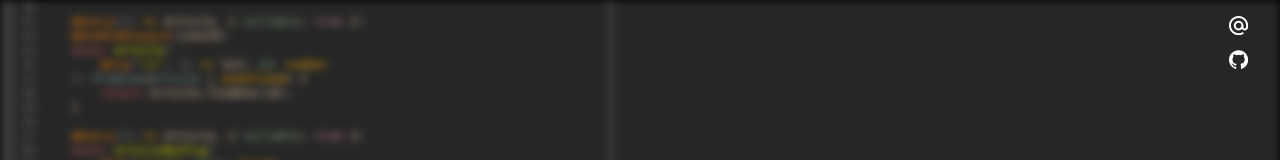
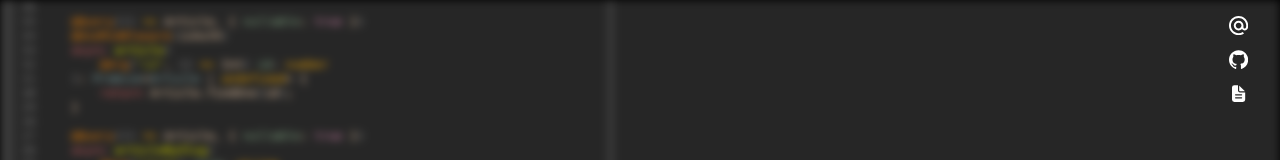
Before and after one commit to mDeram/portfolio, a React (Create React App) app: page / in a window 1280 px wide. Shown: the top 160 px of the page. Built offline with nearby package versions, Linux system fonts and the light colour scheme.

Commit message:
feat: resume in contact buttons

```diff
--- a/package.json
+++ b/package.json
@@ -16,7 +16,10 @@
     "start": "react-scripts start",
     "build": "react-scripts build",
     "test": "react-scripts test",
-    "eject": "react-scripts eject"
+    "eject": "react-scripts eject",
+    "updateCVFr": "mv \"$HOME/Downloads/cv fr.pdf\" ./public/pdf/cv_deramecourt_mathurin_fr.pdf",
+    "updateCVEn": "mv \"$HOME/Downloads/cv en.pdf\" ./public/pdf/cv_deramecourt_mathurin_en.pdf",
+    "updateCV": "npm run updateCVFr; npm run updateCVEn"
   },
   "eslintConfig": {
     "extends": [
--- a/src/components/Contact.jsx
+++ b/src/components/Contact.jsx
@@ -1,10 +1,22 @@
 import { SiGithub, SiMaildotru } from "react-icons/si";
+import { IoDocumentText } from "react-icons/io5";
 
 function Contact() {
+    function getResumeUrl() {
+        let suffix = "en";
+
+        let language = navigator.language || navigator.userLanguage;
+        if (typeof language === "string" && language.toLowerCase().split("-")[0] === "fr")
+            suffix = "fr";
+
+        return `${process.env.PUBLIC_URL}/pdf/cv_deramecourt_mathurin_${suffix}.pdf`;
+    }
+
     return (
         <div className="contact">
             <a className="email" href="mailto:contact@mderam.com"><SiMaildotru title="Send Email"/></a>
-            <a href="https://github.com/mDeram" target="_blank" rel="noreferrer"><SiGithub className="github" title="Open Github"/></a>
+            <a className="github" href="https://github.com/mDeram" target="_blank" rel="noreferrer"><SiGithub title="Open Github"/></a>
+            <a className="resume" href={getResumeUrl()} target="_blank" rel="noreferrer"><IoDocumentText title="Download Resume"/></a>
         </div>
     );
 }
--- a/src/css/contact.css
+++ b/src/css/contact.css
@@ -10,7 +10,7 @@
     flex-direction: column;
 }
 
-.email, .github {
+.email, .github, .resume {
     cursor: pointer;
     color: white;
     font-size: 1.2rem;
```
Also changed, not shown: 2 other files (tests, documents, lock files or other folders).
